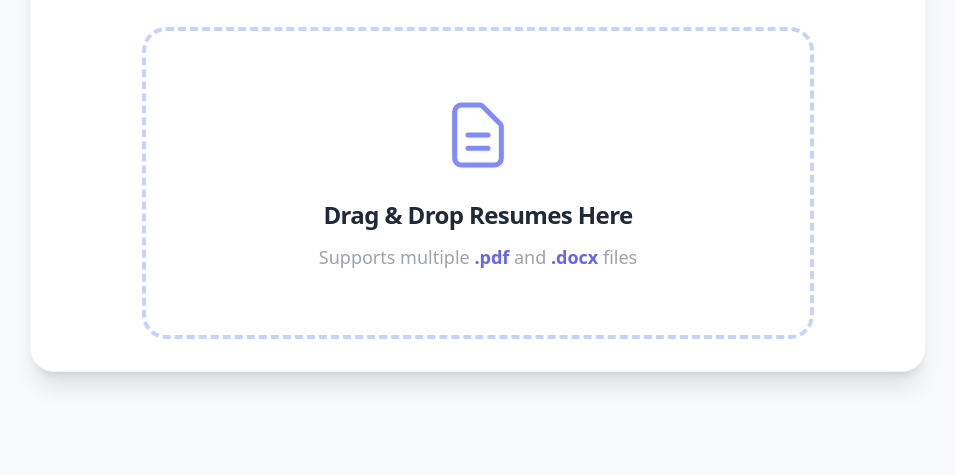
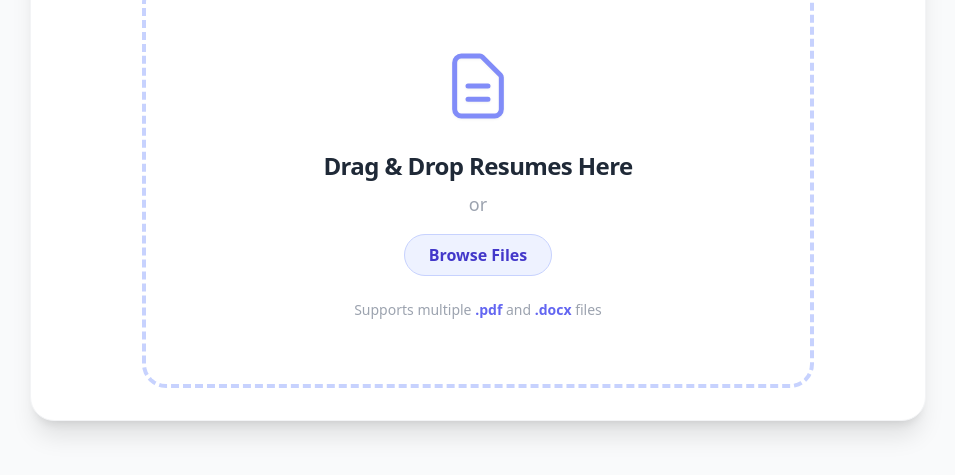
Before and after one commit to gauravrege/resumescraper, a plain HTML site: page index.html in a window 1280 px wide. Shown: the part 285-760 px from the top of the page, without its empty margins (162-1117 px from the left). Drawn offline with nearby package versions, Linux system fonts and the light colour scheme; a script that the page names is missing.

Commit message:
Added Browse Files button to dropzone for better UX

```diff
--- a/index.html
+++ b/index.html
@@ -26,7 +26,11 @@
                 <path stroke-linecap="round" stroke-linejoin="round" stroke-width="1.5" d="M9 12h6m-6 4h6m2 5H7a2 2 0 01-2-2V5a2 2 0 012-2h5.586a1 1 0 01.707.293l5.414 5.414a1 1 0 01.293.707V19a2 2 0 01-2 2z" />
             </svg>
             <p class="text-2xl font-bold text-gray-800 tracking-tight">Drag & Drop Resumes Here</p>
-            <p class="text-gray-400 mt-3 text-lg">Supports multiple <span class="font-semibold text-indigo-500">.pdf</span> and <span class="font-semibold text-indigo-500">.docx</span> files</p>
+            <p class="text-gray-400 mt-2 text-lg">or</p>
+            <button class="mt-4 px-6 py-2 bg-indigo-50 text-indigo-700 font-semibold rounded-full border border-indigo-200 hover:bg-indigo-100 transition-colors" onclick="document.getElementById('fileInput').click()">
+                Browse Files
+            </button>
+            <p class="text-gray-400 mt-6 text-sm">Supports multiple <span class="font-semibold text-indigo-500">.pdf</span> and <span class="font-semibold text-indigo-500">.docx</span> files</p>
             <input type="file" id="fileInput" class="hidden" accept=".pdf, .docx, application/pdf, application/vnd.openxmlformats-officedocument.wordprocessingml.document" multiple>
         </div>
 
```
